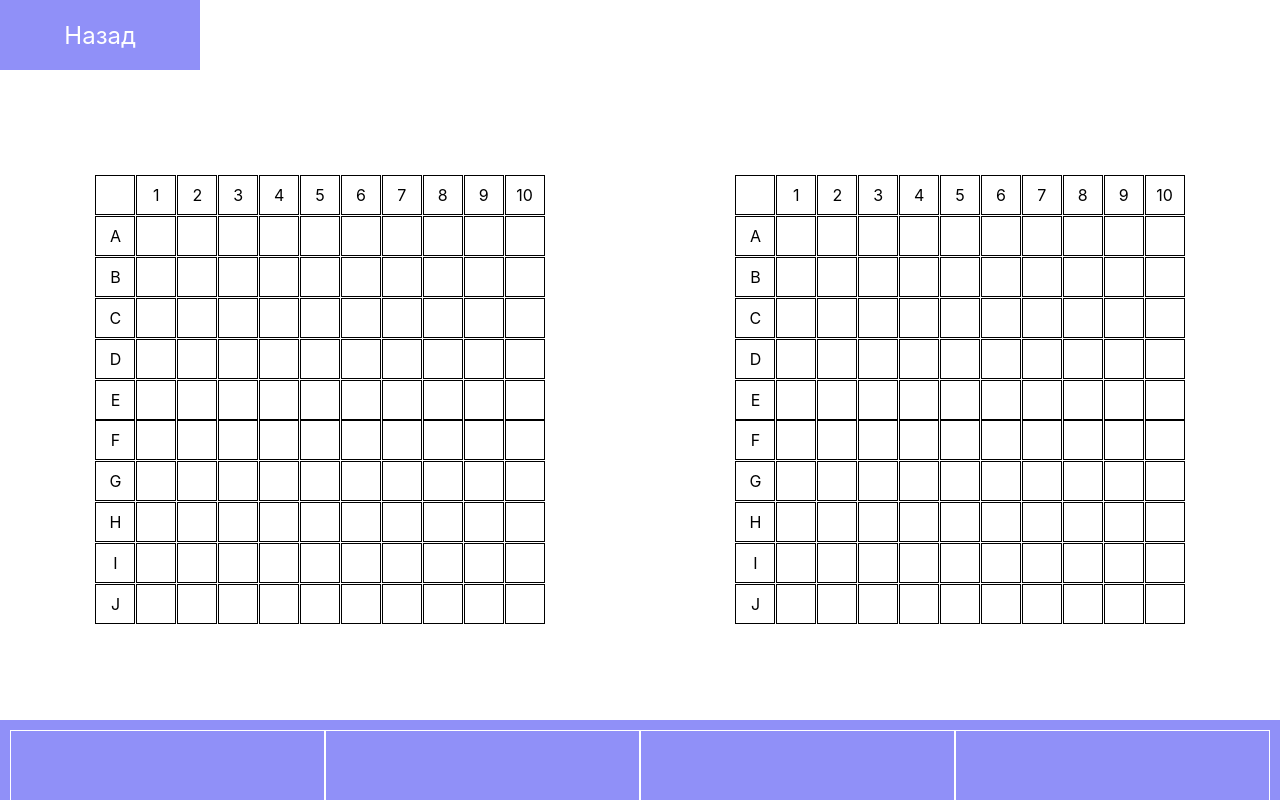
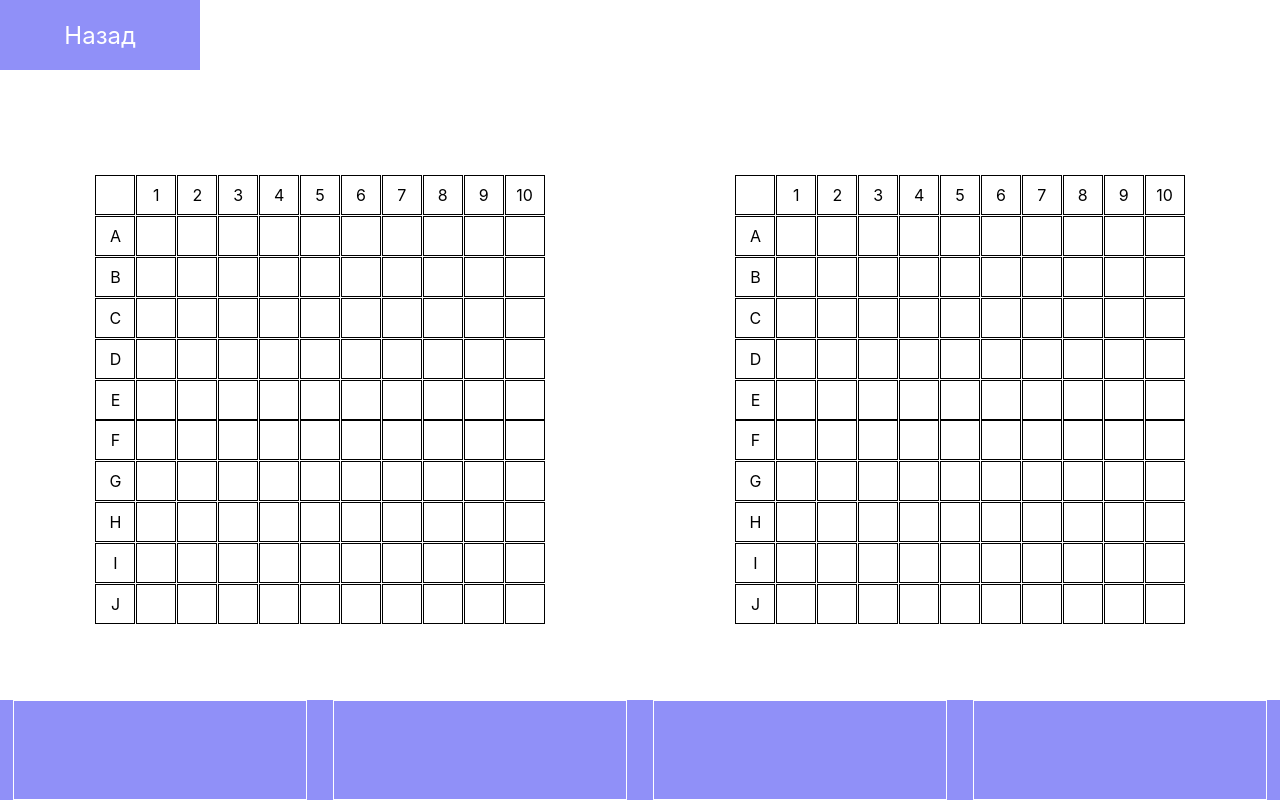
Before and after one commit to AG0n1/SeaBattle, a React (Create React App) app: page /play in a window 1280 px wide. Built offline with nearby package versions, Linux system fonts and the light colour scheme; the HTML template or start-up script is replaced by a standard one.

Commit message:
Wordes with components

```diff
--- a/src/App.css
+++ b/src/App.css
@@ -166,21 +166,19 @@
 
 .shipsField {
   position: absolute;
+  left: 0;
   bottom: 0;
-  left: 0;
+  height: 100px;
   width: 100%;
-  height: 80px;
+  display: flex;
+  justify-content: space-around;
   background-color: #9090f8;
-  padding: 10px;
-  box-sizing: border-box;
-  color: white;
-  text-align: center;
 }
 
 .ship-section {
-  width: 25%;
-  height: 80px;
-  float: left;
-  box-sizing: border-box;
+  display: flex;
+  justify-content: center;
+  align-items: center;
   border: 1px solid white;
+  width: 23%;
 }
--- a/src/components/gamescreen/gamezone/BazevichDavid.js
+++ b/src/components/gamescreen/gamezone/BazevichDavid.js
@@ -1,10 +1,15 @@
+import EletsDarya from "./dishwashers/EletsDarya"
+import GorbachMaria from "./dishwashers/GorbachMaria"
+import PavlushkoPolina from "./dishwashers/PavlushkoPolina"
+import YadlovskayaYulia from "./dishwashers/YadlovskayaYulia"
+
 function BazevichDavid() {
     return (
         <div className="shipsField">
-            <div className="ship-section"></div>
-            <div className="ship-section"></div>
-            <div className="ship-section"></div>
-            <div className="ship-section"></div>
+            <EletsDarya />
+            <GorbachMaria />
+            <PavlushkoPolina />
+            <YadlovskayaYulia />
         </div>
     )
 }
--- a/src/components/gamescreen/gamezone/dishwashers/EletsDarya.js
+++ b/src/components/gamescreen/gamezone/dishwashers/EletsDarya.js
@@ -1,6 +1,6 @@
 function EletsDarya() {
     return (
-        <div className="singles">
+        <div className="ship-section singles">
 
         </div>
     )
--- a/src/components/gamescreen/gamezone/dishwashers/GorbachMaria.js
+++ b/src/components/gamescreen/gamezone/dishwashers/GorbachMaria.js
@@ -1,6 +1,6 @@
 function GorbachMaria() {
     return (
-        <div className="quads">
+        <div className="ship-section quads">
 
         </div>
     )
--- a/src/components/gamescreen/gamezone/dishwashers/PavlushkoPolina.js
+++ b/src/components/gamescreen/gamezone/dishwashers/PavlushkoPolina.js
@@ -1,6 +1,6 @@
 function PavlushkoPolina() {
     return (
-        <div className="doubles">
+        <div className="ship-section doubles">
 
         </div>
     )
--- a/src/components/gamescreen/gamezone/dishwashers/YadlovskayaYulia.js
+++ b/src/components/gamescreen/gamezone/dishwashers/YadlovskayaYulia.js
@@ -1,6 +1,6 @@
 function YadlovskayaYulia() {
     return (
-        <div className="triples">
+        <div className="ship-section triples">
 
         </div>
     )
```
Also changed, not shown: src/components/gamescreen/gamezone/dishwashers/ee.html (deleted, +0 -11 lines).
